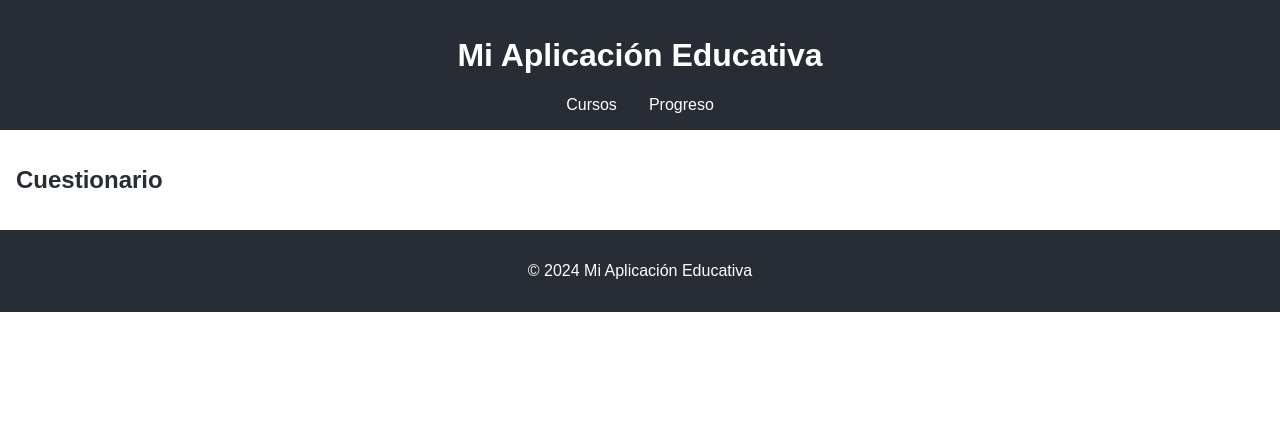
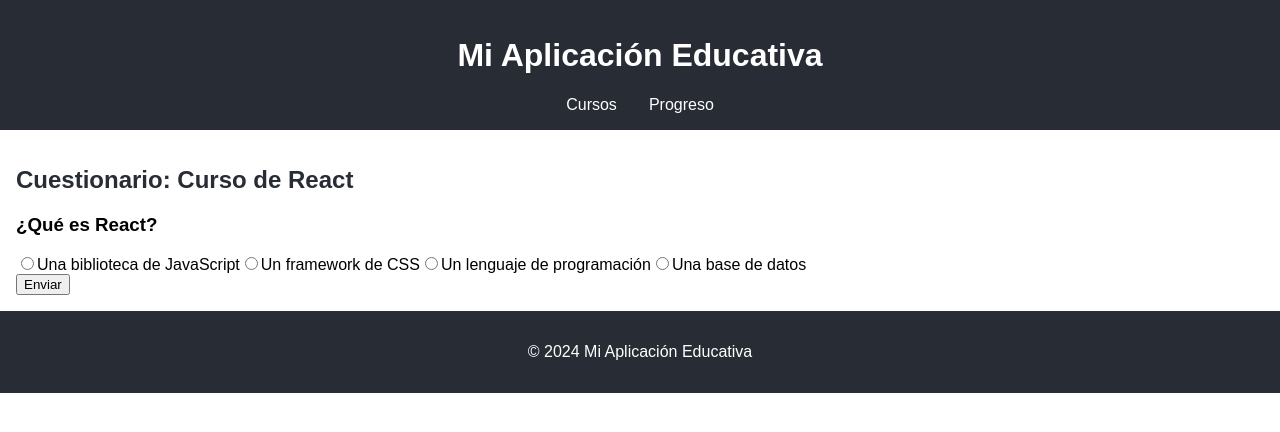
Before and after one commit to Juan-MarinC/Proyecto-DWEB, a React (Vite) app: page /cuestionario/1 in a window 1280 px wide. Shown: the top 432 px of the page. Built offline with nearby package versions, Linux system fonts and the light colour scheme.

Commit message:
Newcommit

```diff
--- a/src/componentes/Cuestionario.jsx
+++ b/src/componentes/Cuestionario.jsx
@@ -1,10 +1,64 @@
-import React from 'react';
+import React, { useContext, useState } from 'react';
+import { useParams } from 'react-router-dom';
+import { ContextoDeCursos } from '../Contextos/ContextoDeCursos';
 
-const Cuestionario = () => (
-  <div>
-    <h2>Cuestionario</h2>
-    {/* Implementar funcionalidad del cuestionario */}
-  </div>
-);
+const Cuestionario = () => {
+  const { id } = useParams();
+  const { cursos, actualizarProgreso } = useContext(ContextoDeCursos);
+  const curso = cursos.find(c => c.id === parseInt(id));
+
+  const [respuestas, setRespuestas] = useState({});
+  const [puntaje, setPuntaje] = useState(null);
+
+  const manejarCambio = (preguntaIndex, opcion) => {
+    setRespuestas({
+      ...respuestas,
+      [preguntaIndex]: opcion
+    });
+  };
+
+  const manejarEnvio = () => {
+    let nuevoPuntaje = 0;
+    curso.preguntas.forEach((pregunta, index) => {
+      if (respuestas[index] === pregunta.respuestaCorrecta) {
+        nuevoPuntaje += 1;
+      }
+    });
+    setPuntaje(nuevoPuntaje);
+    const nuevoProgreso = (nuevoPuntaje / curso.preguntas.length) * 100;
+    actualizarProgreso(curso.id, nuevoProgreso);
+  };
+
+  if (!curso) {
+    return <p>Curso no encontrado</p>;
+  }
+
+  return (
+    <div>
+      <h2>Cuestionario: {curso.titulo}</h2>
+      {curso.preguntas.map((pregunta, index) => (
+        <div key={index}>
+          <h3>{pregunta.pregunta}</h3>
+          {pregunta.opciones.map((opcion, i) => (
+            <label key={i}>
+              <input
+                type="radio"
+                name={`pregunta-${index}`}
+                value={opcion}
+                onChange={() => manejarCambio(index, opcion)}
+                checked={respuestas[index] === opcion}
+              />
+              {opcion}
+            </label>
+          ))}
+        </div>
+      ))}
+      <button onClick={manejarEnvio}>Enviar</button>
+      {puntaje !== null && (
+        <p>Puntaje: {puntaje} de {curso.preguntas.length}</p>
+      )}
+    </div>
+  );
+};
 
 export default Cuestionario;
```
Also changed, not shown: src/App.jsx (line endings or trailing spaces).
